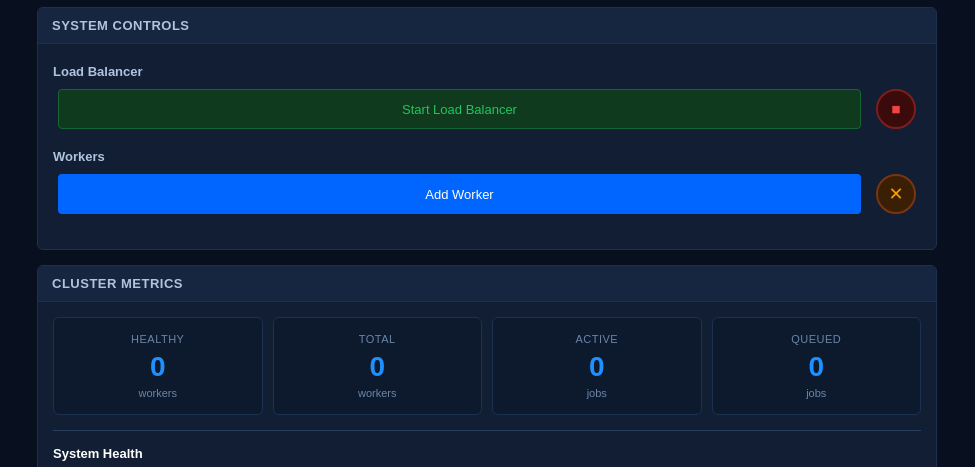
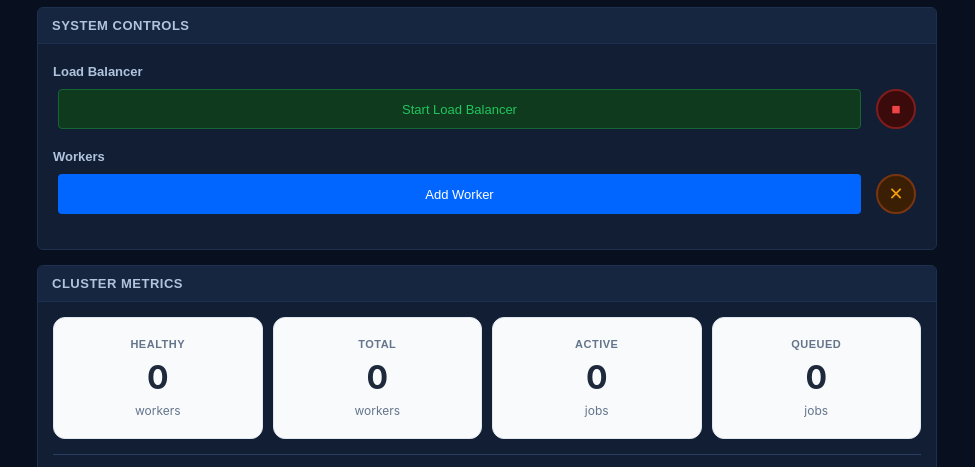
Before and after one commit to eyosi-cmd/Final-Project-CSCI6220, a website: page cluster-os/src/dashboard/dashboard.html in a window 1280 px wide. Shown: the part 255-722 px from the top of the page, without its empty margins (153-1128 px from the left). Drawn offline with Linux system fonts and the light colour scheme; no server answers.

Commit message:
Update Cluster Metrics cards to Nordic Frost theme - light backgrounds, rounded borders, smooth hover effects

```diff
--- a/cluster-os/src/dashboard/dashboard.css
+++ b/cluster-os/src/dashboard/dashboard.css
@@ -204,37 +204,42 @@ body {
 }
 
 .metric-card {
-    background: var(--bg-surface);
-    border: 1px solid var(--border);
-    padding: 15px;
+    background: #F8FAFC;
+    border: 1px solid #E2E8F0;
+    padding: 20px;
     text-align: center;
-    border-radius: 6px;
-    transition: border-color 0.2s, box-shadow 0.2s;
+    border-radius: 12px;
+    transition: all 0.3s ease;
 }
 
 .metric-card:hover {
-    border-color: var(--accent);
-    box-shadow: 0 0 12px var(--accent-glow);
+    background: #F1F5F9;
+    transform: translateY(-4px);
+    box-shadow: 0 12px 20px -5px rgba(0, 0, 0, 0.08);
+    border-color: #CBD5E1;
 }
 
 .metric-header {
     font-size: 11px;
-    color: var(--text-muted);
-    margin-bottom: 6px;
+    color: #64748B;
+    margin-bottom: 8px;
     text-transform: uppercase;
     letter-spacing: 0.5px;
+    font-weight: 600;
 }
 
 .metric-value {
-    font-size: 28px;
-    font-weight: bold;
-    color: var(--accent);
+    font-size: 32px;
+    font-weight: 700;
+    color: #1E293B;
+    font-family: 'Inter', 'Segoe UI', sans-serif;
 }
 
 .metric-subtext {
-    font-size: 11px;
-    color: var(--text-muted);
-    margin-top: 4px;
+    font-size: 12px;
+    color: #64748B;
+    margin-top: 6px;
+    font-family: 'Inter', 'Segoe UI', sans-serif;
 }
 
 .circuit-list {
```
